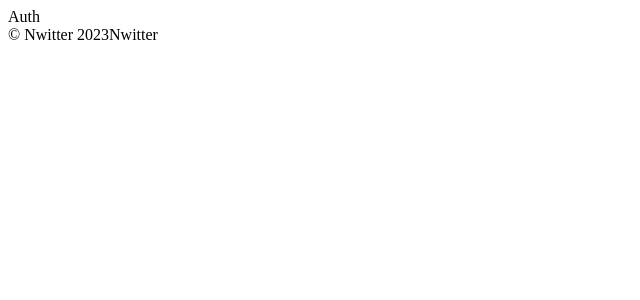
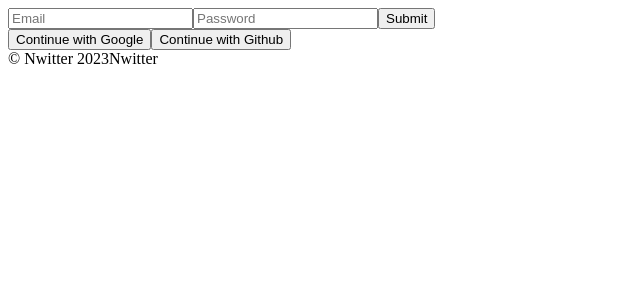
Before and after one commit to nooooooob12/Clone_Webservice, a React (Create React App) app in the folder nwitter/: page /#/ in a window 1280 px wide. Shown: the top 300 px of the page, without its empty margins (0-640 px from the left). Built offline with nearby package versions, Linux system fonts and the light colour scheme.

Commit message:
2. firebase 연동을 통한 Login 체크 진행중 에러발생(찾아보는중)

```diff
--- a/nwitter/src/routes/Auth.js
+++ b/nwitter/src/routes/Auth.js
@@ -1,5 +1,64 @@
-import React from "react";
+import {
+    getAuth,
+    signInWithEmailAndPassword,
+    createUserWithEmailAndPassword,
+    } from 'firebase/auth';
+import React, { useState } from "react";
 
-const Auth = () => <span>Auth</span>
+const Auth = () =>{
 
+    // 동적 form을 만들기 위한 react Hook UseState 활용
+    const [email, setEmail] = useState("");
+    const [password,setPassword] = useState("");
+    const [newAccount,setNewAccount] = useState(true);
+
+    // 이벤트 동작 함수 만들기
+    const onChange = (event) => {
+        const {target:{name,value},
+        } = event;
+        if(name === 'email') {
+            setEmail(value);
+        } else if (name === 'password'){
+            setPassword(value);
+        }
+    };
+    const onSubmit = async(event) => {
+        event.preventDefault();
+        try{
+            let data;
+            const auth = getAuth();
+            if(newAccount) {
+                //Create account
+                data = await createUserWithEmailAndPassword(auth,email, password);
+            }else{
+                // login
+                data = await signInWithEmailAndPassword(auth,email, password);
+            }
+            console.log(data)
+        } catch(err) {
+            console.log(err)
+        }
+    };
+return(
+<div>
+    <form onSubmit={onSubmit}>
+        <input name="email"
+        type="email" placeholder="Email"
+        required
+        defalutvalue={email} onChange={onChange} />
+
+      <input name="Password"
+      type="password" placeholder="Password"
+      required
+      defalutvalue={password} onChange={onChange} />
+
+        <input type="submit" defalutvalue={newAccount ? "Create Account" : "LogIn"}/>
+    </form>
+    <div>
+        <button>Continue with Google</button>
+        <button>Continue with Github</button>
+    </div>
+</div>
+)
+}
 export default Auth;
```
